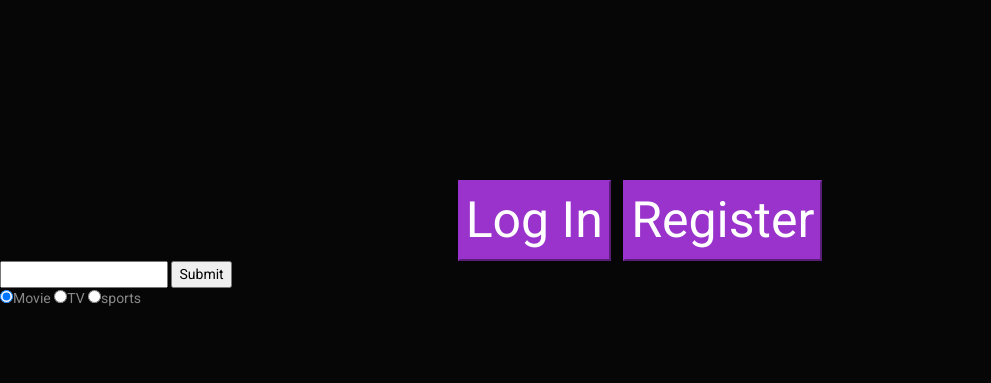
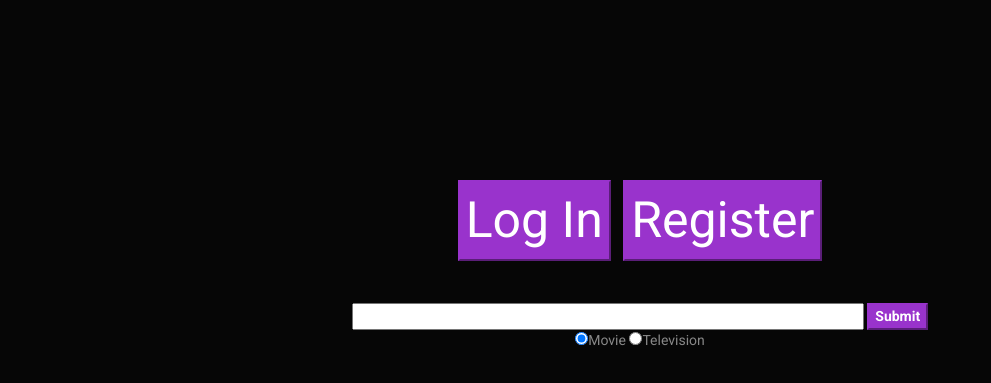
Before and after one commit to joeman098/group-project, a plain HTML site: page index.html in a window 1280 px wide. Shown: the part 97-480 px from the top of the page, without its empty margins (0-991 px from the left). Drawn offline with nearby package versions, Linux system fonts and the light colour scheme.

Commit message:
smallUIchanges

```diff
--- a/assets/css/style.css
+++ b/assets/css/style.css
@@ -20,3 +20,22 @@ th {
 #registerButton{
 	font-size: 50px;
 }
+
+#search {
+	text-align: center;
+}
+
+#searchSubmit {
+	background-color: #9933CC;
+	font-weight: bold;
+	color: white;
+	border-color: #9933CC;
+}
+
+#searchbar{
+	width: 40%;
+}
+
+header {
+	text-align: center;
+}
--- a/index.html
+++ b/index.html
@@ -23,12 +23,14 @@
 			<button class="btn-info" data-toggle="modal" data-target="#registermodal" >Register </button>
 	 </div>
 	</div>
+  <br>
+  <br>
+
 <form id="search" action="search.html" >
 		<input type="text" name="search" id="searchbar">
 		<input type="submit" id="searchSubmit" ><br>
 		<input type="radio" name="searchType" value="movie" checked>Movie
-		<input type="radio" name="searchType" value="tv">TV
-		<input type="radio" name="searchType" value="sports">sports
+		<input type="radio" name="searchType" value="tv">Television
 	</form>
 
 
@@ -65,7 +67,7 @@
   		<div class="form-check">
     		<label class="form-check-label">
       		<input type="checkbox" class="form-check-input">
-      		Remeber me
+      		Remember me
     		</label>
   			</div>
   		<button type="submit" class="btn btn-info" id="loginsubmit">Submit</button>
```
Also changed, not shown: search.html (+1 -2 lines), 2 other files.
